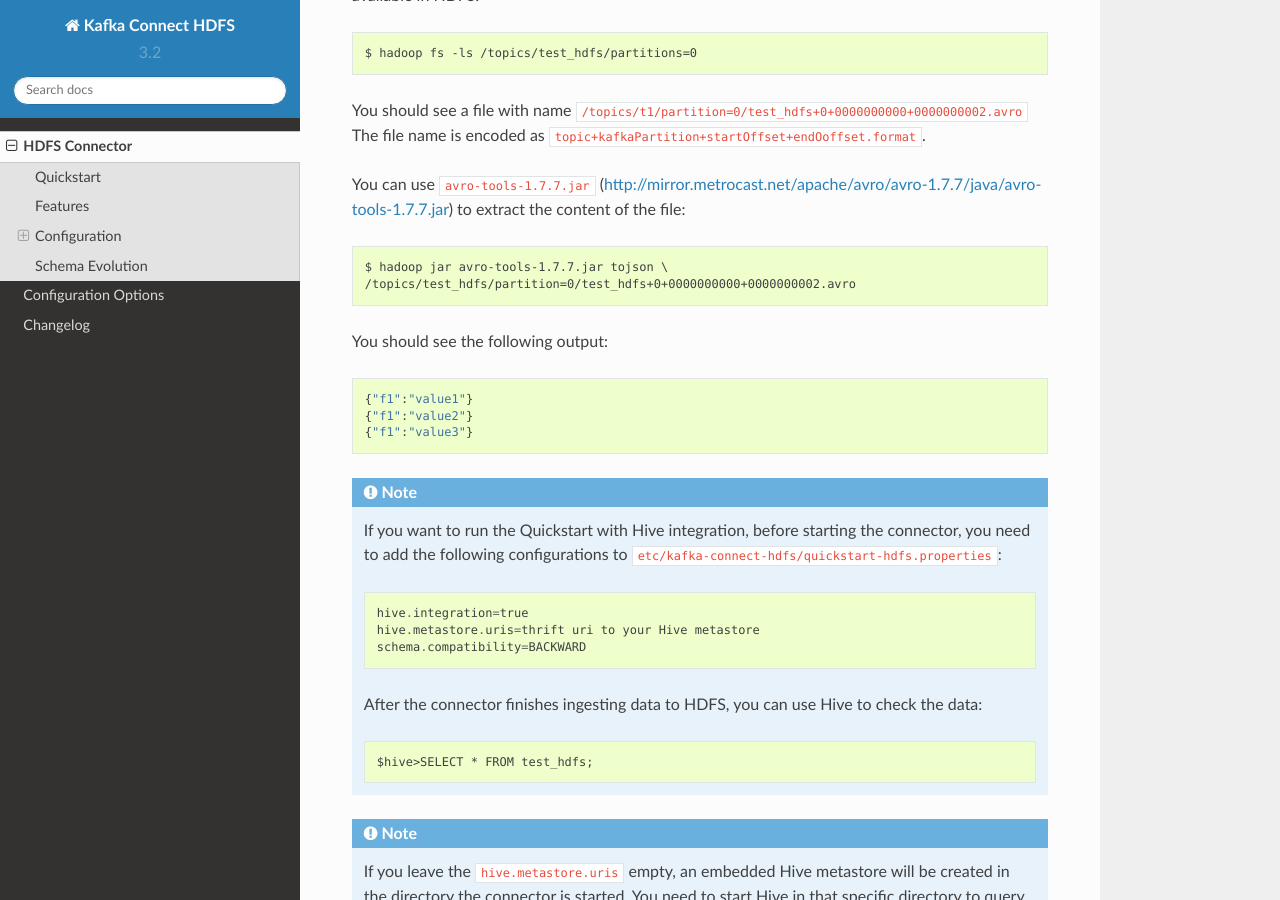
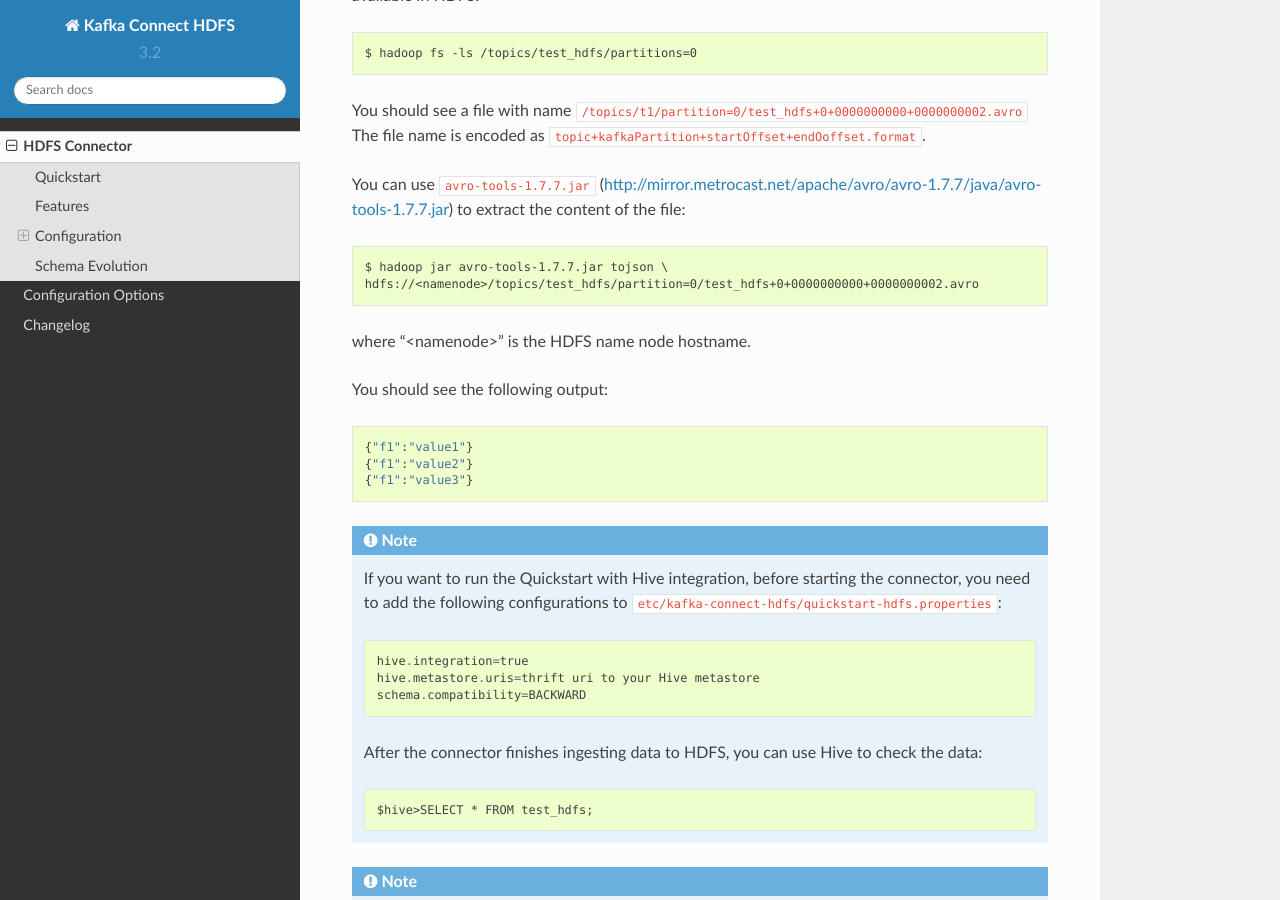
Before and after one commit to qubole/streamx, a Sphinx documentation site: the page built from docs/hdfs_connector.rst, in a window 1280 px wide and 900 px high, scrolled down 1687 px. Built offline with Sphinx 7.4.7 and the Read the Docs theme 2.0.0, drawn with Linux system fonts in a browser that asks for light colours.

Commit message:
updated avro-tools instructions in doc (#65)

```diff
--- a/docs/hdfs_connector.rst
+++ b/docs/hdfs_connector.rst
@@ -75,7 +75,9 @@ You can use ``avro-tools-1.7.7.jar``
 to extract the content of the file::
 
   $ hadoop jar avro-tools-1.7.7.jar tojson \
-  /topics/test_hdfs/partition=0/test_hdfs+0+0000000000+0000000002.avro
+  hdfs://<namenode>/topics/test_hdfs/partition=0/test_hdfs+0+0000000000+0000000002.avro
+
+where "<namenode>" is the HDFS name node hostname.
 
 You should see the following output::
 
```
